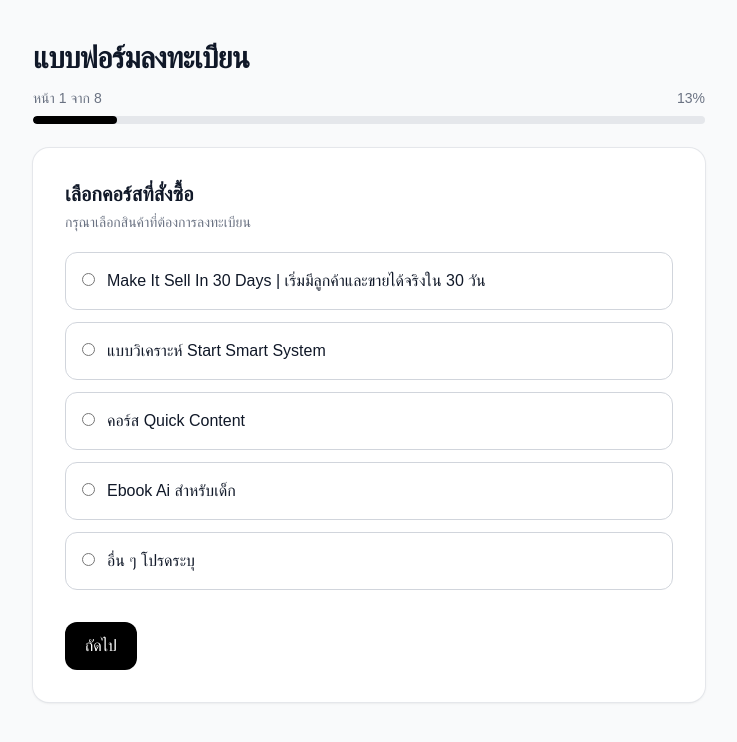
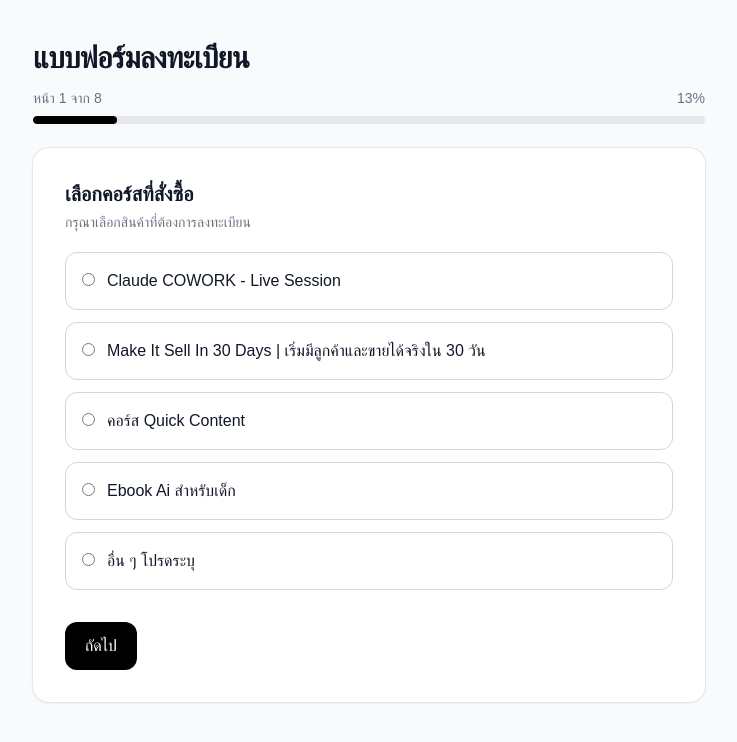
Before and after one commit to tinataylor-stack/tina-order-form, a Next.js app: page /form in a window 1280 px wide. Shown: the top 742 px of the page, without its empty margins (271-1008 px from the left). Built offline with nearby package versions, Linux system fonts and the light colour scheme.

Commit message:
update form

```diff
--- a/app/form/page.tsx
+++ b/app/form/page.tsx
@@ -361,6 +361,20 @@ export default function FormPage() {
               </div>
 
               <div className="space-y-3">
+                <label className={radioCardClass(course === "Claude COWORK - Live Session")}>
+                  <input
+                    type="radio"
+                    name="course"
+                    value="Claude COWORK - Live Session"
+                    checked={course === "Claude COWORK - Live Session"}
+                    onChange={(e) => handleCourseChange(e.target.value)}
+                    className="mt-1"
+                  />
+                  <span className="font-medium text-gray-900">
+                    Claude COWORK - Live Session
+                  </span>
+                </label>
+
                 <label className={radioCardClass(isStartSmartSystem)}>
                   <input
                     type="radio"
@@ -394,24 +408,6 @@ export default function FormPage() {
                       </div>
                     )}
                   </div>
-                </label>
-
-                <label
-                  className={radioCardClass(
-                    course === "แบบวิเคราะห์ Start Smart System"
-                  )}
-                >
-                  <input
-                    type="radio"
-                    name="course"
-                    value="แบบวิเคราะห์ Start Smart System"
-                    checked={course === "แบบวิเคราะห์ Start Smart System"}
-                    onChange={(e) => handleCourseChange(e.target.value)}
-                    className="mt-1"
-                  />
-                  <span className="font-medium text-gray-900">
-                    แบบวิเคราะห์ Start Smart System
-                  </span>
                 </label>
 
                 <label className={radioCardClass(isQuickContent)}>
```
Also changed, not shown: 1 other file (tests, documents, lock files or other folders).
